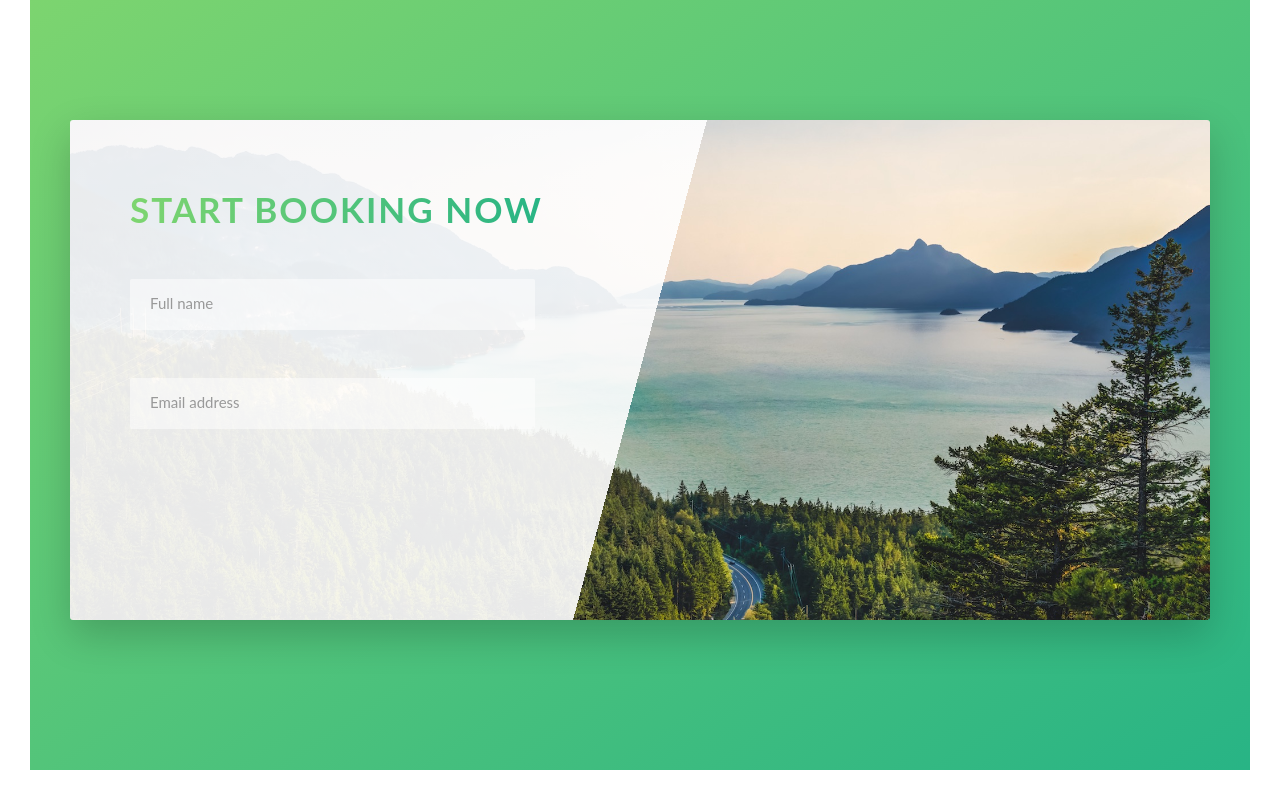
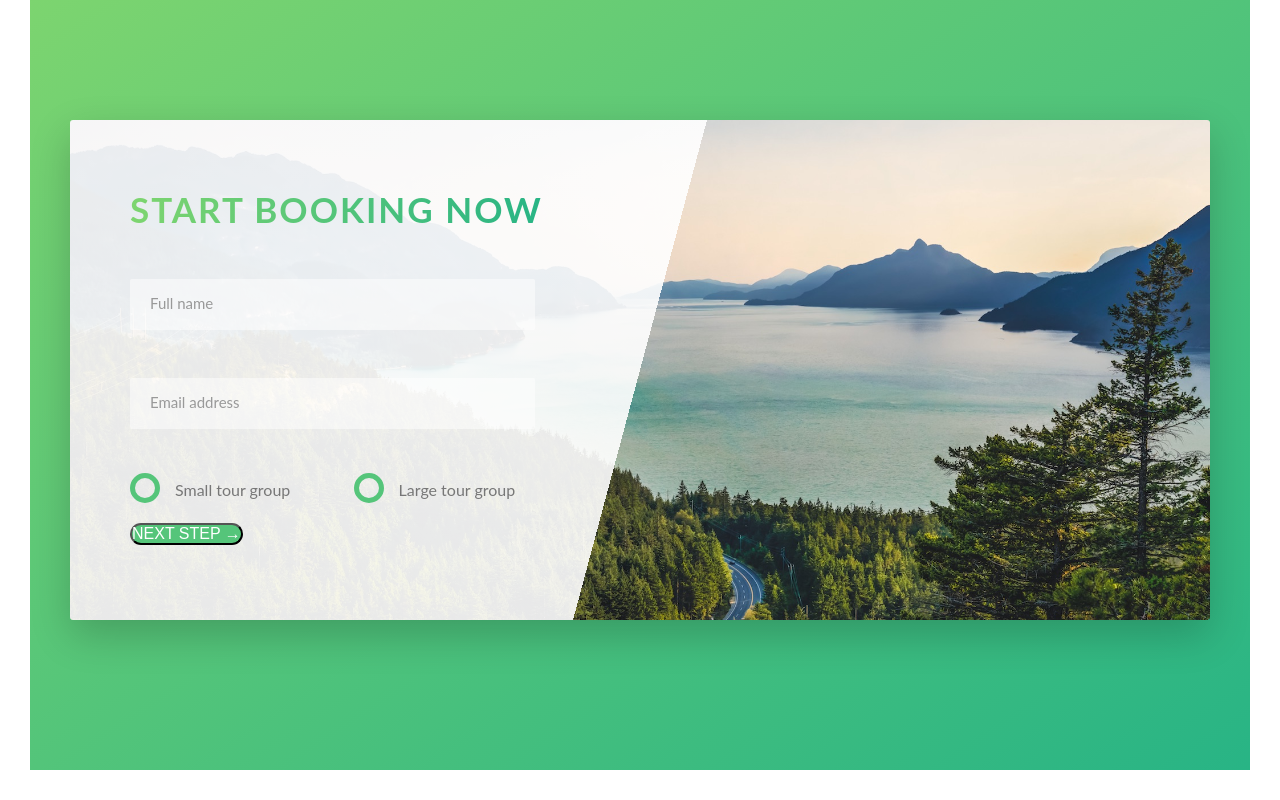
Before and after one commit to Stalker-Pro/My_adaptive_site, a website: page index.html in a window 1280 px wide. Shown: the part 4553-5353 px from the top of the page. Drawn offline with Linux system fonts and the light colour scheme.

Commit message:
Before change main class btn

```diff
--- a/index.html
+++ b/index.html
@@ -351,6 +351,39 @@
 									<label for="email" class="form__label">Email address</label>
 								</div>
 
+								<div class="form__group">
+									<div class="form__radio-group">
+										<input
+											type="radio"
+											class="form__radio-input"
+											id="small"
+											name="size"
+										/>
+										<label for="small" class="form__radio-label">
+											<span class="form__radio-button"> </span>
+											Small tour group</label
+										>
+									</div>
+
+									<div class="form__radio-group">
+										<input
+											type="radio"
+											class="form__radio-input"
+											id="large"
+											name="size"
+										/>
+										<label for="large" class="form__radio-label">
+											<span class="form__radio-button"> </span>
+											Large tour group</label
+										>
+									</div>
+								</div>
+
+								<div class="form__group">
+									<button class="btn btn--green">
+										Next Step &rarr;
+									</button>
+								</div>
 							</form>
 						</div>
 					</div>
--- a/sass/components/_buttons.scss
+++ b/sass/components/_buttons.scss
@@ -5,7 +5,7 @@
 	font-size: $default-font-size;
 
 	border-radius: 10rem;
-	transition:all 0.2s;
+	transition: all 0.2s;
 
 	&:link,
 	&:active,
@@ -35,7 +35,7 @@
 	&--white {
 		color: $color-grey-dark;
 		background-color: $color-white;
-				&::after {
+		&::after {
 			background-color: $color-white;
 		}
 	}
--- a/sass/components/_form.scss
+++ b/sass/components/_form.scss
@@ -4,7 +4,6 @@
 	}
 
 	&__input {
-		// transition: all .2s;
 		font-size: 1.5rem;
 		font-family: inherit;
 		color: inherit;
@@ -15,6 +14,7 @@
 		border-bottom: 3px solid transparent;
 		width: 90%;
 		display: block;
+		transition: all 0.2s;
 
 		&:focus {
 			outline: none; //убирает выделение
@@ -40,10 +40,57 @@
 		transition: all 0.3s;
 	}
 
-
-	&__input:placeholder-shown + &__label {// stand for 'sibling'
+	&__input:placeholder-shown + &__label {
+		// stand for 'sibling'
 		opacity: 0;
 		visibility: hidden;
 		transform: translateY(-4rem);
 	}
+
+	&__radio-group {
+		width: 49%;
+		display: inline-block;
+	}
+
+	&__radio-input{
+		display: none ;
+	}
+
+	&__radio-label {
+		font-size: $default-font-size;
+		cursor: pointer;
+		position: relative;
+		padding-left: 4.5rem;
+	}
+
+	&__radio-button {
+		height: 3rem;
+		width: 3rem;
+		border: 5px solid $color-primary;
+		border-radius: 50%;
+		display: inline-block;
+		position: absolute;
+		left: 0;
+		top: -0.7rem;
+
+		&::after {
+			content: '';
+			display: block;
+			height: 1.3rem;
+			width: 1.3rem;
+			border-radius: 50%;
+			position: absolute;
+			top: 50%;
+			left: 50%;
+			transform: translate(-50%, -50%);
+			background-color: $color-primary;
+			opacity: 0;
+			transition: opacity .2s;
+		}
+	}
+
+	// 1) что произошло ~ 2)Класс содержащий элемент 3) Класс кому будет поручено сделать
+	&__radio-input:checked ~ &__radio-label &__radio-button::after {
+		opacity: 1;
+	}
 }
```
Also changed, not shown: helpInformation(for_dev).txt (+20 -0 lines), styles(css)/style.css.
